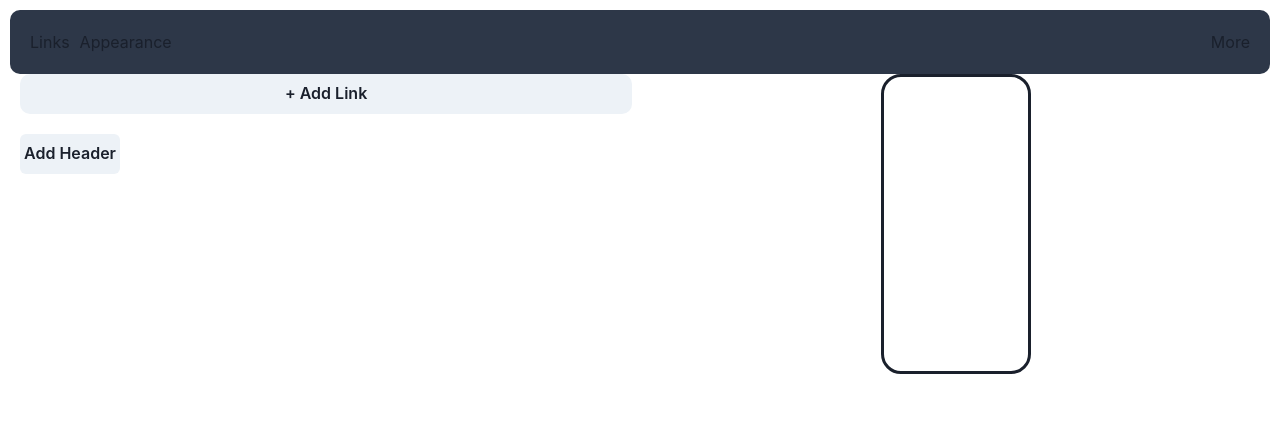
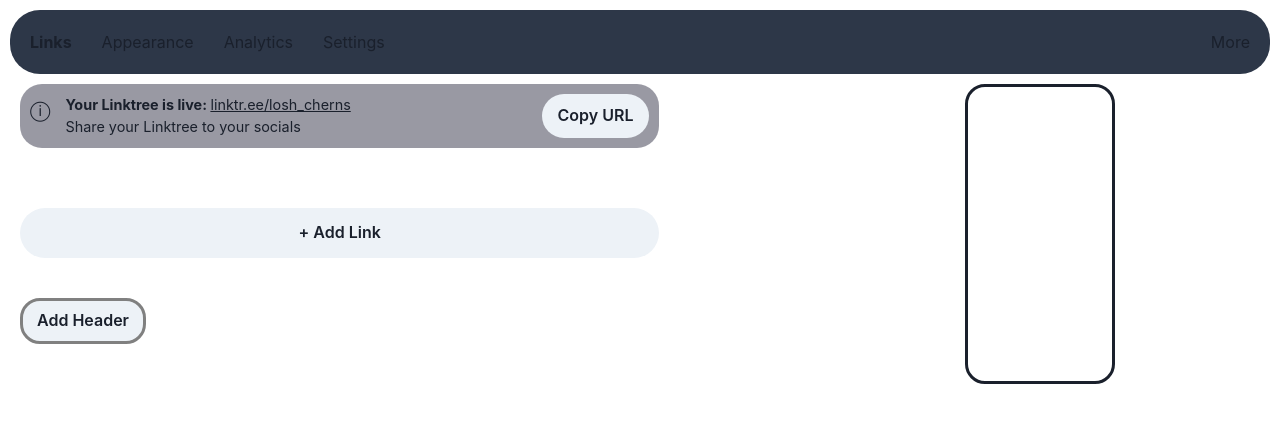
Before and after one commit to alekseycode/linktree-app, a React (Vite) app: page /preview/links in a window 1280 px wide. Shown: the top 422 px of the page. Built offline with nearby package versions, Linux system fonts and the light colour scheme.

Commit message:
style links page and add nav links

```diff
--- /dev/null
+++ b/src/Analytics.jsx
@@ -0,0 +1,5 @@
+const Analytics = () => {
+  return <div>Analytics</div>;
+};
+
+export default Analytics;
--- a/src/Links.jsx
+++ b/src/Links.jsx
@@ -1,12 +1,41 @@
-import { Button, Flex } from "@chakra-ui/react";
+import { Button, Flex, Link, Text } from "@chakra-ui/react";
 
 const Links = () => {
   return (
-    <Flex flexDir="column" ml="20px" flexGrow="1">
-      <Button borderRadius="10px" mb="20px">
+    <Flex flexDir="column" ml="20px" flexGrow="1" maxW="80%">
+      <Flex bg="#37374c82" p="10px" borderRadius="22px" mb="60px">
+        <Text fontSize="1.25rem" mr="15px">
+          ⓘ
+        </Text>
+        <Text fontSize="0.9rem" flexGrow="1" flexDir="column">
+          <span>
+            <strong>Your Linktree is live: </strong>
+
+            <Link href="https://linktr.ee/losh_cherns" textDecor="underline">
+              linktr.ee/losh_cherns
+            </Link>
+          </span>
+          <Text>Share your Linktree to your socials</Text>
+        </Text>
+        <Button borderRadius="30px" alignSelf="center" pt="22px" pb="22px">
+          Copy URL
+        </Button>
+      </Flex>
+
+      <Button borderRadius="30px" mb="40px" pt="25px" pb="25px">
         + Add Link
       </Button>
-      <Button maxW="100px">Add Header</Button>
+
+      <Button
+        maxW="100px"
+        borderRadius="20px"
+        p="20px"
+        border="solid"
+        px="60px"
+        borderColor="gray"
+      >
+        Add Header
+      </Button>
     </Flex>
   );
 };
--- a/src/Nav.jsx
+++ b/src/Nav.jsx
@@ -7,12 +7,13 @@ const Nav = () => {
       justifyContent="space-between"
       mt="10px"
       bg="gray.700"
-      borderRadius="10px"
+      borderRadius="30px"
       mx="10px"
       py="20px"
       sx={{
         ".active": { fontWeight: "bolder" },
       }}
+      mb="10px"
     >
       <Box display="flex" ml="20px">
         <Box
@@ -20,13 +21,41 @@ const Nav = () => {
             color: "rgb(111, 111, 182)",
             transition: "color 0.2s ease-out",
           }}
-          pr="10px"
+          pr="30px"
         >
           <NavLink
             className={({ isActive }) => (isActive ? "active" : "")}
-            to="links"
+            to="preview/links"
           >
             Links
+          </NavLink>
+        </Box>
+        <Box
+          _hover={{
+            color: "rgb(111, 111, 182)",
+            transition: "color 0.2s ease-out",
+          }}
+          pr="30px"
+        >
+          <NavLink
+            className={({ isActive }) => (isActive ? "active" : "")}
+            to="preview/appearance"
+          >
+            Appearance
+          </NavLink>
+        </Box>
+        <Box
+          _hover={{
+            color: "rgb(111, 111, 182)",
+            transition: "color 0.2s ease-out",
+          }}
+          pr="30px"
+        >
+          <NavLink
+            className={({ isActive }) => (isActive ? "active" : "")}
+            to="analytics"
+          >
+            Analytics
           </NavLink>
         </Box>
         <Box
@@ -37,9 +66,9 @@ const Nav = () => {
         >
           <NavLink
             className={({ isActive }) => (isActive ? "active" : "")}
-            to="appearance"
+            to="settings"
           >
-            Appearance
+            Settings
           </NavLink>
         </Box>
       </Box>
--- /dev/null
+++ b/src/Settings.jsx
@@ -0,0 +1,5 @@
+const Settings = () => {
+  return <div>Settings</div>;
+};
+
+export default Settings;
```
Also changed, not shown: src/main.jsx (+10 -0 lines).
